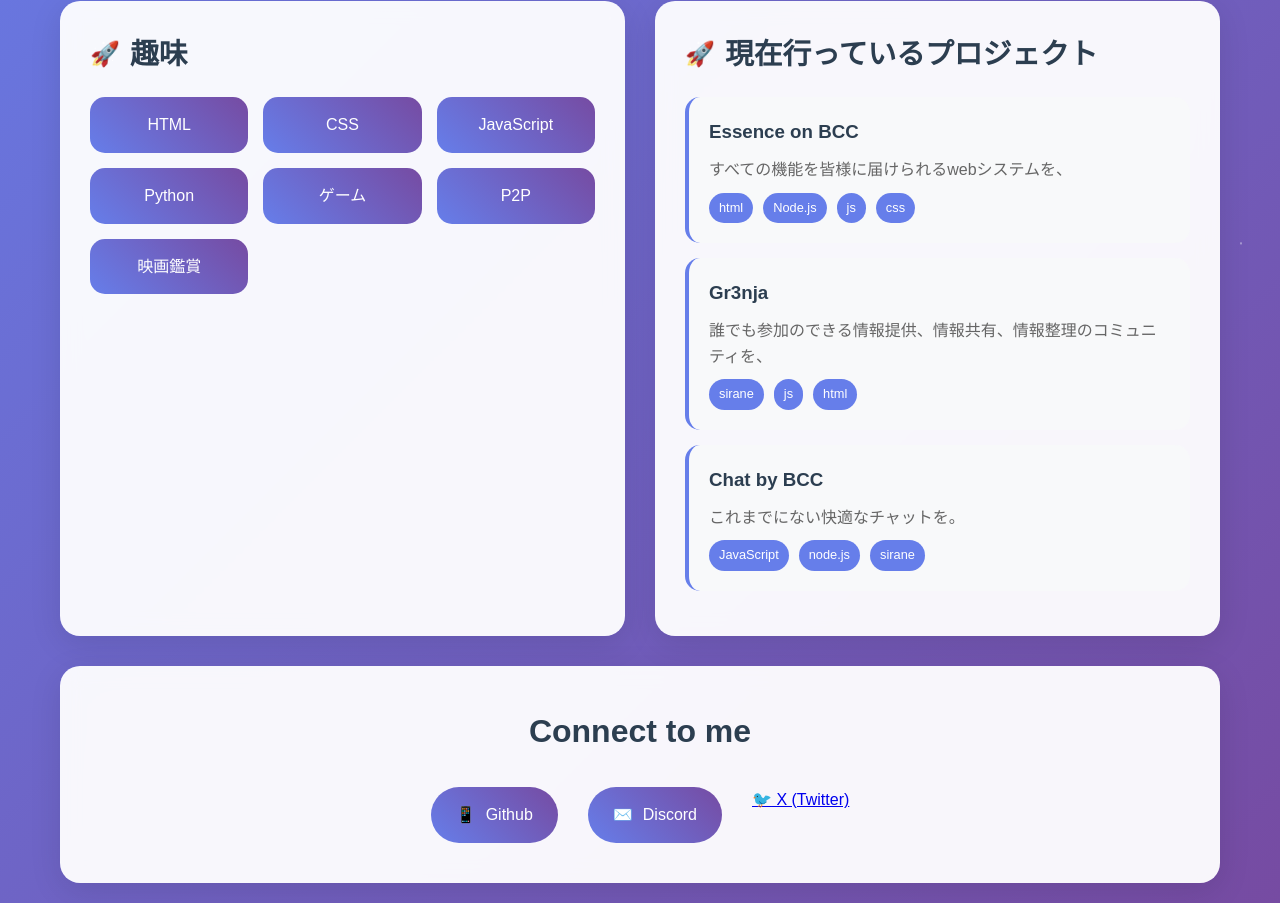
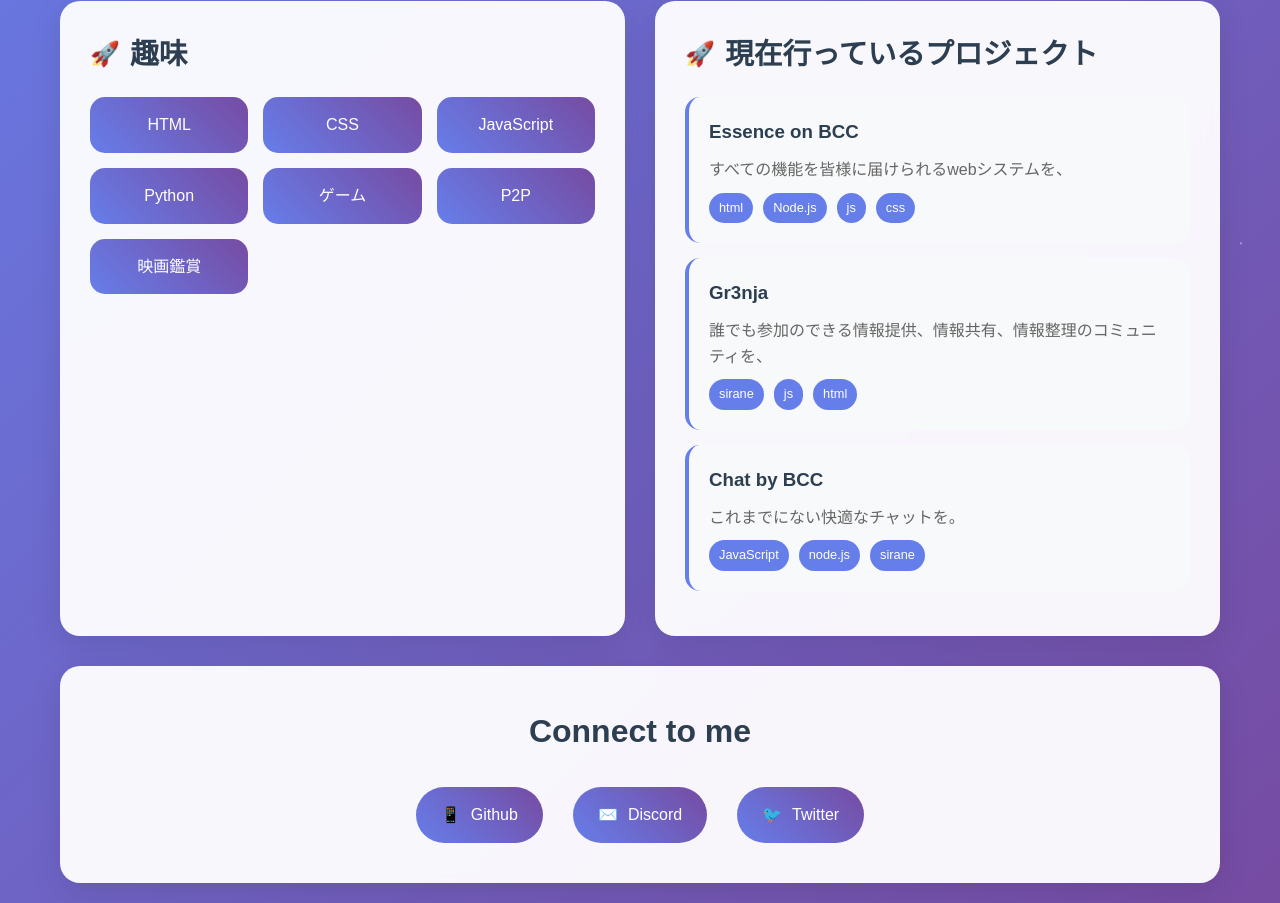
Before and after one commit to KiarinaBCC/test2, a plain HTML site: page index.html in a window 1280 px wide. Shown: the part 411-1314 px from the top of the page. Drawn offline with Linux system fonts and the light colour scheme.

Commit message:
Update index.html

```diff
--- a/index.html
+++ b/index.html
@@ -391,9 +391,11 @@
                 <a href="https://discord.gg/sJE5PtTbnc" class="contact-link">
                     <span>✉️</span> Discord
                 </a>
-                <a href="https://x.com/Demain_Gr3nja">
-                    <span>🐦</span> X (Twitter)
+
+                <a href="https://x.com/Demain_Gr3nja" class="contact-link">
+                    <span>🐦</span> Twitter
                 </a>
+
             </div>
         </div>
     </div>
```
